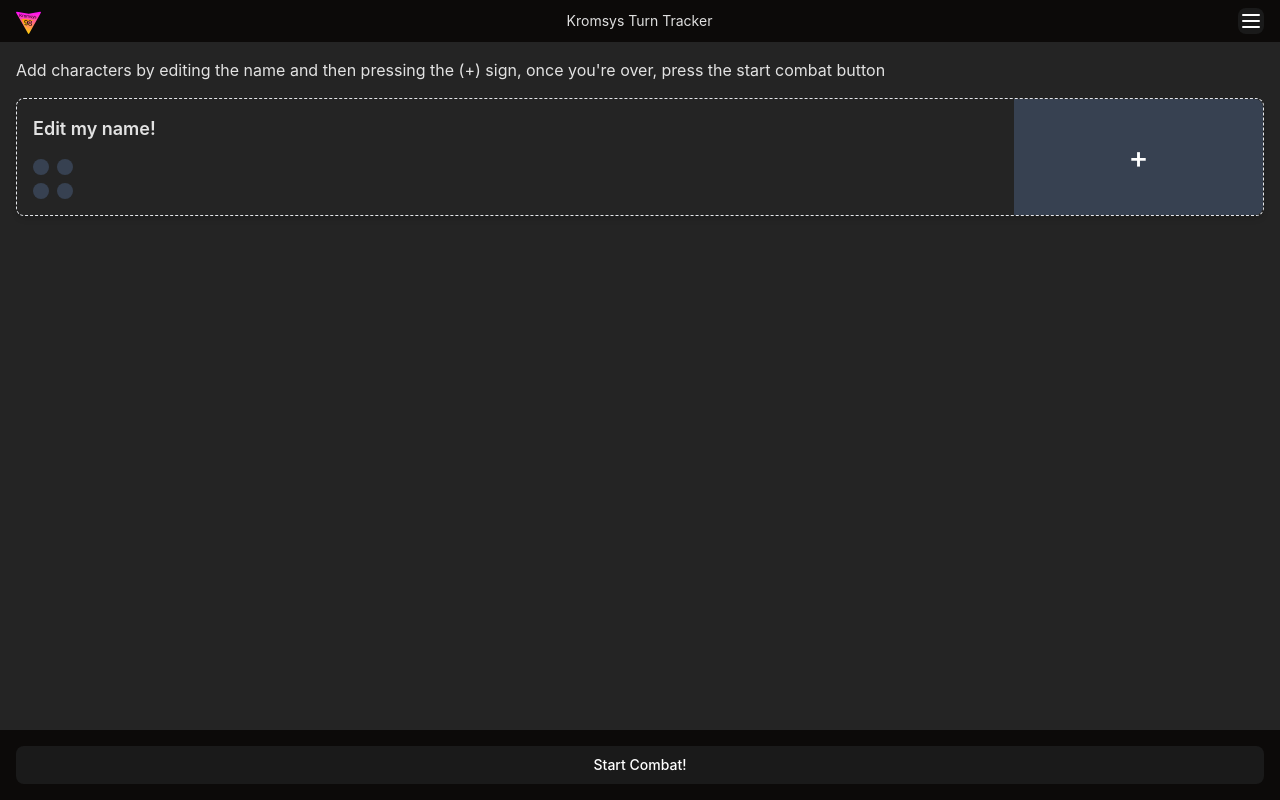
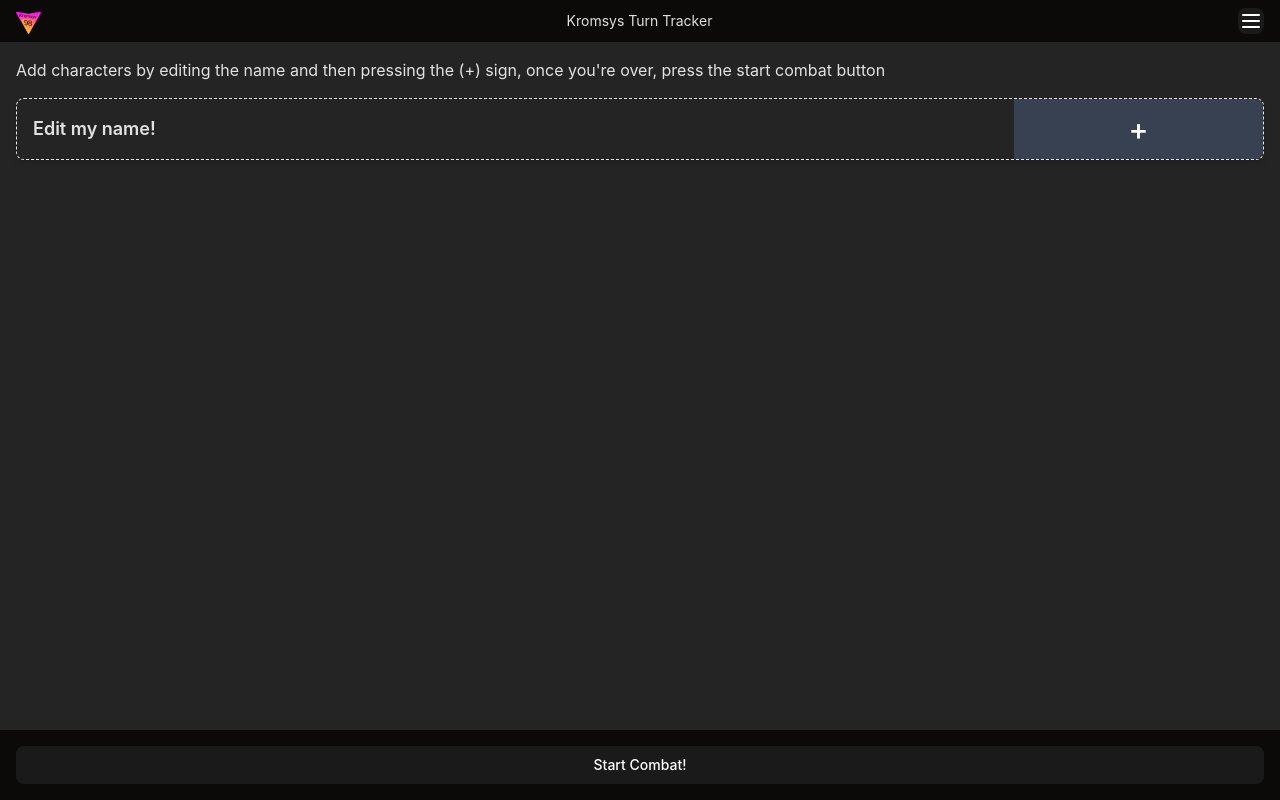
Before and after one commit to sebastianpennino/krom_turn, a React (Vite) app: page / in a window 1280 px wide. Built offline with nearby package versions, Linux system fonts and the light colour scheme.

Commit message:
Added small cards, moved pluscard on top

```diff
--- a/src/App.tsx
+++ b/src/App.tsx
@@ -17,6 +17,7 @@ import {
   shuffleArray,
 } from "./utils/utils";
 import PlusCard from "./components/PlusCard";
+import SmallCharacterCard from "./components/SmallCharacterCard";
 
 const getItemStyle = (
   isDragging: boolean,
@@ -261,6 +262,14 @@ const App = () => {
                 ref={provided.innerRef}
                 style={getListStyle(snapshot.isDraggingOver)}
               >
+                {!state.hasCombatStarted && state.characters.length === 0 && (
+                  <p className="mb-4">
+                    Add characters by editing the name and then pressing the (+)
+                    sign, once you're over, press the start combat button
+                  </p>
+                )}
+                {!state.hasCombatStarted && <PlusCard addFn={addCharacter} />}
+
                 {state.characters.map((char: Character, index: number) => (
                   <Draggable key={char.id} draggableId={char.id} index={index}>
                     {(
@@ -277,6 +286,7 @@ const App = () => {
                         )}
                         className="mb-4 transition-shadow transition-border duration-500"
                       >
+                        {state.hasCombatStarted ? (
                           <CharacterCard
                             character={{
                               id: char.id,
@@ -289,18 +299,22 @@ const App = () => {
                             changePR={changePR}
                             disabled={!state.hasCombatStarted}
                           />
+                        ) : (
+                          <SmallCharacterCard
+                            character={{
+                              id: char.id,
+                              name: char.name,
+                              reflexValue: char.reflexValue,
+                              paPoints: char.paPoints,
+                              prPoints: char.prPoints,
+                            }}
+                          />
+                        )}
                       </div>
                     )}
                   </Draggable>
                 ))}
                 {provided.placeholder}
-                {!state.hasCombatStarted && state.characters.length === 0 && (
-                  <p className="mb-4">
-                    Add characters by editing the name and then pressing the (+)
-                    sign, once you're over, press the start combat button
-                  </p>
-                )}
-                {!state.hasCombatStarted && <PlusCard addFn={addCharacter} />}
               </div>
             )}
           </Droppable>
--- a/src/components/PlusCard.tsx
+++ b/src/components/PlusCard.tsx
@@ -14,26 +14,16 @@ const PlusCard: React.FC<PlusCardProps> = ({ addFn }: PlusCardProps) => {
   };
 
   return (
-    <div className="bg-trasnparent border border-dashed rounded-lg shadow-md flex">
-      <div className="w-4/5 relative p-4">
+    <div className="bg-trasnparent border border-dashed rounded-lg shadow-md flex mb-4">
+      <div className="w-4/5 p-4">
         <input
           type="text"
-          className="text-lg font-semibold mb-2 w-full bg-transparent"
+          className="text-lg font-semibold w-full bg-transparent"
           value={charName}
           onChange={(e) => {
             setName(e.target.value);
           }}
         />
-        <div className="flex space-x-2 mt-2">
-          {Array.from({ length: 2 }, (_, index) => (
-            <div key={index} className="h-4 w-4 bg-gray-700 rounded-full"></div>
-          ))}
-        </div>
-        <div className="flex space-x-2 mt-2">
-          {Array.from({ length: 2 }, (_, index) => (
-            <div key={index} className="h-4 w-4 bg-gray-700 rounded-full"></div>
-          ))}
-        </div>
       </div>
       <button
         className="w-1/5 flex flex-col bg-gray-700 rounded-lg rounded-l-none items-center justify-center"
--- /dev/null
+++ b/src/components/SmallCharacterCard.tsx
@@ -0,0 +1,25 @@
+import React from "react";
+
+export interface Character {
+  id: string;
+  name: string;
+  reflexValue: number;
+  paPoints: number;
+  prPoints: number;
+}
+
+interface SmallCharacterCardProps {
+  character: Character;
+}
+
+const SmallCharacterCard: React.FC<SmallCharacterCardProps> = ({
+  character,
+}) => {
+  return (
+    <div className="bg-cyan-700 rounded-lg shadow-md p-2">
+      <h3 className="text-sm">{character.name}</h3>
+    </div>
+  );
+};
+
+export default SmallCharacterCard;
```
Lines whose indentation alone changed are shown as unchanged.
